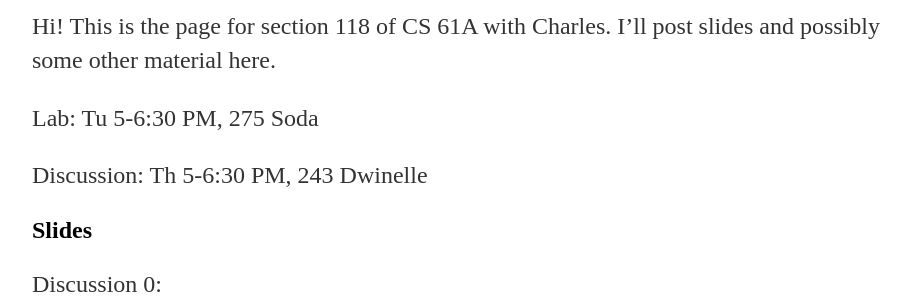
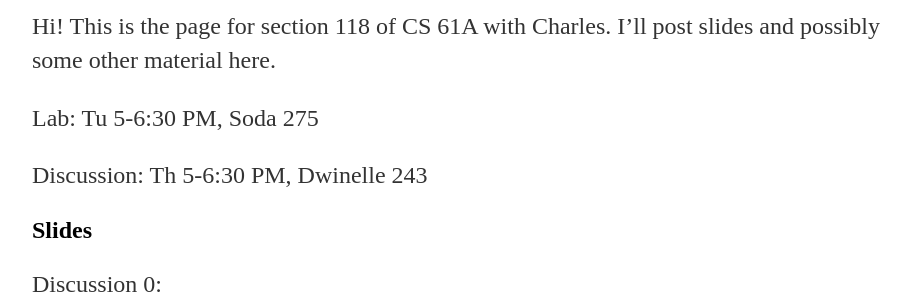
Before and after one commit to charleshong3/charleshong3.github.io, a Jekyll site: the page built from 61a/index.html, in a window 1280 px wide. Shown: the part 187-487 px from the top of the page, without its empty margins (160-1071 px from the left). Built offline with Jekyll 4.4.1, drawn with Linux system fonts in a browser that asks for light colours.

Commit message:
Changed room naming

```diff
--- a/61a/index.html
+++ b/61a/index.html
@@ -7,10 +7,10 @@ title: CS 61A Fall 2018
         Hi! This is the page for section 118 of CS 61A with Charles. I’ll post slides and possibly some other material here.
     </p>
     <p>
-        Lab: Tu 5-6:30 PM, 275 Soda
+        Lab: Tu 5-6:30 PM, Soda 275
     </p>
     <p>
-        Discussion: Th 5-6:30 PM, 243 Dwinelle
+        Discussion: Th 5-6:30 PM, Dwinelle 243
     </p>
     <h2>Slides</h2>
     <p>
```
